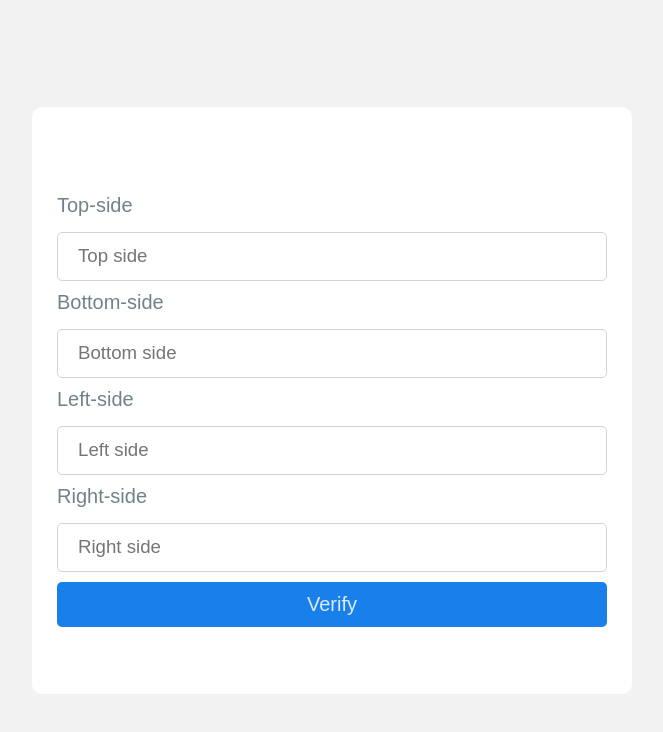
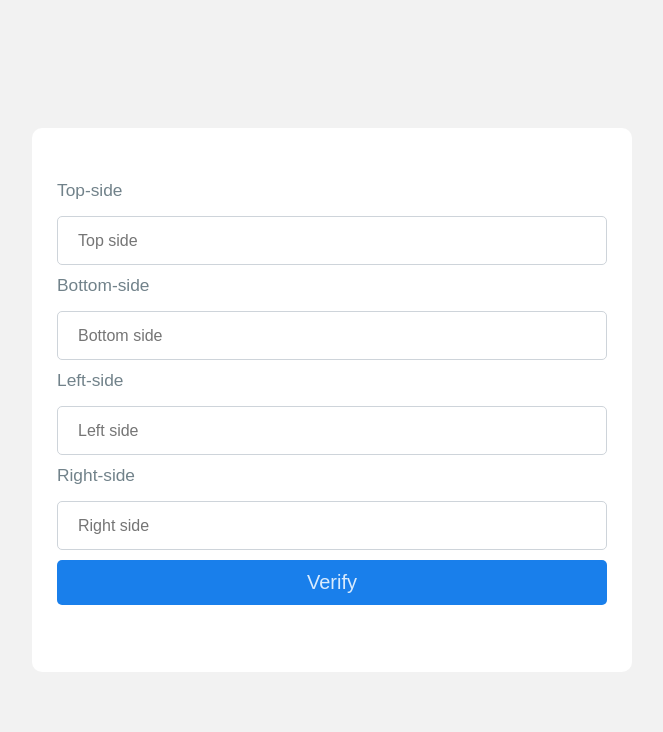
Before and after one commit to amartine59/squarExercise, a plain HTML site: page index.html in a window 1280 px wide. Shown: the whole page, without its empty margins (308-971 px from the left). Drawn offline with Linux system fonts and the light colour scheme.

Commit message:
Made a few visual changes and added a modification to the JS (The error message)

```diff
--- a/css/styles.css
+++ b/css/styles.css
@@ -36,7 +36,7 @@ body {
 
 .l-name {
   color: rgb(113, 130, 138);
-  font-size: 15pt;
+  font-size: 13pt;
   align-self: flex-start;
   margin-bottom: 15px;
   font-weight: 100;
@@ -45,7 +45,7 @@ body {
 .t-box {
   padding-left: 20px;
   color: rgb(178, 183, 188);
-  font-size: 14pt;
+  font-size: 12pt;
   border-radius: 5px;
   margin-bottom: 10px;
   height: 45px;
@@ -78,6 +78,6 @@ body {
   text-align: center;
   color: rgb(113, 130, 138);
   border: 1px solid rgb(255, 255, 255);
-  padding: 20px;
-  margin-bottom: 15px;
+  padding: 5px;
+  margin-bottom: 10px;
 }
```
